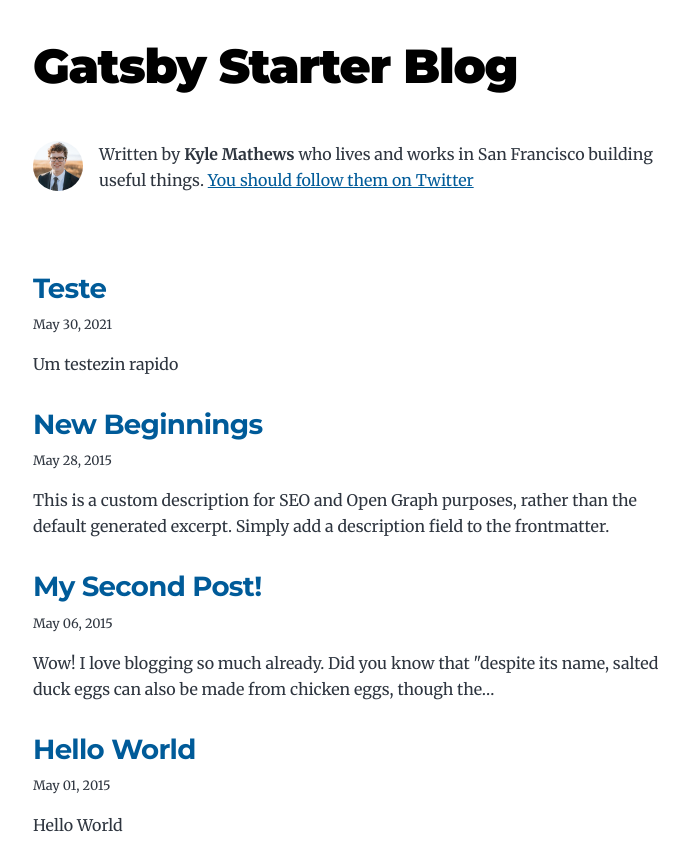
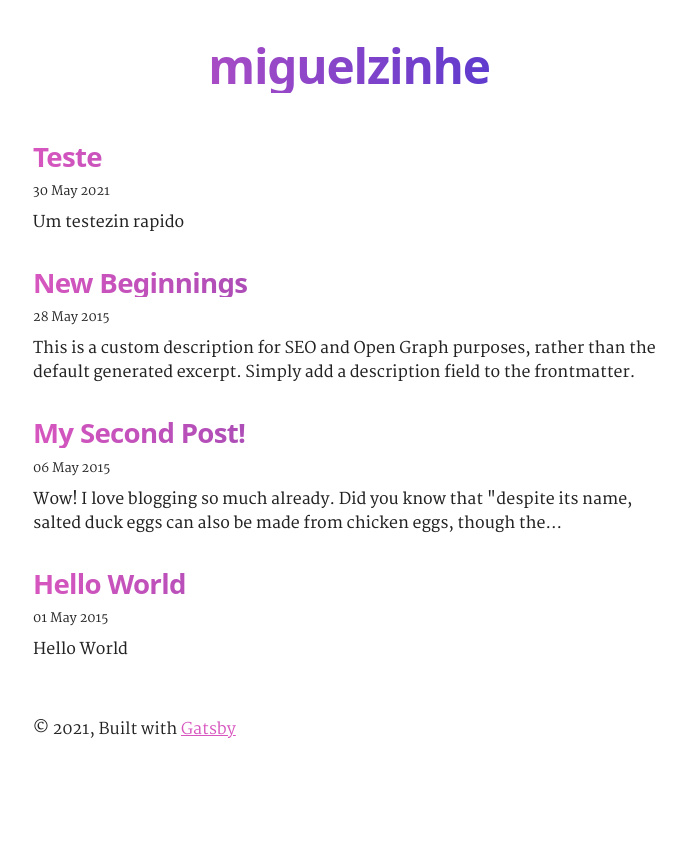
Before and after one commit to miguelzinhe/miguelsoar.es, a Gatsby site: page / in a window 1280 px wide. Shown: the top 841 px of the page, without its empty margins (291-980 px from the left). After the commit the page ends 806 px from the top, so only its background shows below. Built offline with nearby package versions, Linux system fonts and the light colour scheme; Gatsby itself is replaced by a stand-in of ours.

Commit message:
feat(app): add new styles

```diff
--- a/gatsby-browser.js
+++ b/gatsby-browser.js
@@ -1,6 +1,6 @@
 // custom typefaces
-import "typeface-montserrat"
-import "typeface-merriweather"
+import "typeface-roboto"
+import "typeface-martel"
 // normalize CSS across browsers
 import "./src/normalize.css"
 // custom CSS styles
--- a/gatsby-config.js
+++ b/gatsby-config.js
@@ -1,14 +1,14 @@
 module.exports = {
   siteMetadata: {
-    title: `Gatsby Starter Blog`,
+    title: `miguelzinhe`,
     author: {
-      name: `Kyle Mathews`,
-      summary: `who lives and works in San Francisco building useful things.`,
+      name: `Miguel Soares`,
+      summary: `cientista social em formação, faço códigos pra sobreviver e trabalhos manuais por paixão. tenho TDAH e por isso fiz esse blog, pra procrastinar mais, é claro. meus pronomes são a/ela/ele/elu. `,
     },
     description: `A starter blog demonstrating what Gatsby can do.`,
-    siteUrl: `https://gatsbystarterblogsource.gatsbyjs.io/`,
+    siteUrl: `https://miguelsoar.es`,
     social: {
-      twitter: `kylemathews`,
+      twitter: `miguelzinhe`,
     },
   },
   plugins: [
@@ -113,7 +113,7 @@ module.exports = {
     {
       resolve: `gatsby-plugin-manifest`,
       options: {
-        name: `Gatsby Starter Blog`,
+        name: `miguelzinhe`,
         short_name: `GatsbyJS`,
         start_url: `/`,
         background_color: `#ffffff`,
--- a/package.json
+++ b/package.json
@@ -31,8 +31,8 @@
     "react": "^17.0.1",
     "react-dom": "^17.0.1",
     "react-helmet": "^6.1.0",
-    "typeface-merriweather": "0.0.72",
-    "typeface-montserrat": "0.0.75"
+    "typeface-martel": "^1.1.13",
+    "typeface-roboto": "^1.1.13"
   },
   "devDependencies": {
     "prettier": "2.2.1"
--- a/src/components/bio.js
+++ b/src/components/bio.js
@@ -36,7 +36,7 @@ const Bio = () => {
         className="bio-avatar"
         layout="fixed"
         formats={["AUTO", "WEBP", "AVIF"]}
-        src="../images/profile-pic.png"
+        src="https://pbs.twimg.com/profile_images/1398369380011024389/WPuP7ZKi_400x400.jpg"
         width={50}
         height={50}
         quality={95}
@@ -44,10 +44,10 @@ const Bio = () => {
       />
       {author?.name && (
         <p>
-          Written by <strong>{author.name}</strong> {author?.summary || null}
+          <strong>{author.name}</strong> {author?.summary || null}
           {` `}
           <a href={`https://twitter.com/${social?.twitter || ``}`}>
-            You should follow them on Twitter
+            me siga no twitter!
           </a>
         </p>
       )}
--- a/src/components/layout.js
+++ b/src/components/layout.js
@@ -9,13 +9,15 @@ const Layout = ({ location, title, children }) => {
   if (isRootPath) {
     header = (
       <h1 className="main-heading">
-        <Link to="/">{title}</Link>
+        <Link to="/">
+          {title}
+        </Link>
       </h1>
     )
   } else {
     header = (
       <Link className="header-link-home" to="/">
-        {title}
+          {title}
       </Link>
     )
   }
--- a/src/pages/index.js
+++ b/src/pages/index.js
@@ -1,7 +1,6 @@
 import * as React from "react"
 import { Link, graphql } from "gatsby"
 
-import Bio from "../components/bio"
 import Layout from "../components/layout"
 import Seo from "../components/seo"
 
@@ -11,9 +10,8 @@ const BlogIndex = ({ data, location }) => {
 
   if (posts.length === 0) {
     return (
-      <Layout location={location} title={siteTitle}>
+      <Layout location={location}>
         <Seo title="All posts" />
-        <Bio />
         <p>
           No blog posts found. Add markdown posts to "content/blog" (or the
           directory you specified for the "gatsby-source-filesystem" plugin in
@@ -26,7 +24,6 @@ const BlogIndex = ({ data, location }) => {
   return (
     <Layout location={location} title={siteTitle}>
       <Seo title="All posts" />
-      <Bio />
       <ol style={{ listStyle: `none` }}>
         {posts.map(post => {
           const title = post.frontmatter.title || post.fields.slug
@@ -79,7 +76,7 @@ export const pageQuery = graphql`
           slug
         }
         frontmatter {
-          date(formatString: "MMMM DD, YYYY")
+          date(formatString: "DD MMMM YYYY")
           title
           description
         }
--- a/src/style.css
+++ b/src/style.css
@@ -27,10 +27,10 @@
   --spacing-20: 5rem;
   --spacing-24: 6rem;
   --spacing-32: 8rem;
-  --fontFamily-sans: Montserrat, system-ui, -apple-system, BlinkMacSystemFont,
+  --fontFamily-sans: "Palaquin", system-ui, -apple-system, BlinkMacSystemFont,
     "Segoe UI", Roboto, "Helvetica Neue", Arial, "Noto Sans", sans-serif,
     "Apple Color Emoji", "Segoe UI Emoji", "Segoe UI Symbol", "Noto Color Emoji";
-  --fontFamily-serif: "Merriweather", "Georgia", Cambria, "Times New Roman",
+  --fontFamily-serif: "Martel", "Georgia", Cambria, "Times New Roman",
     Times, serif;
   --font-body: var(--fontFamily-serif);
   --font-heading: var(--fontFamily-sans);
@@ -54,8 +54,12 @@
   --fontSize-5: 2.074rem;
   --fontSize-6: 2.488rem;
   --fontSize-7: 2.986rem;
-  --color-primary: #005b99;
-  --color-text: #2e353f;
+  --color-primary: #d756bf;
+  --color-blue: #3131d4;
+  --color-pink: #da6df2;
+  --color-purple: #994dd8;
+  --color-purple-secondary: #5a3ba7;
+  --color-text: #222;
   --color-text-light: #4f5969;
   --color-heading: #1a202c;
   --color-heading-black: black;
@@ -120,7 +124,9 @@ h6 {
 h1 {
   font-weight: var(--fontWeight-black);
   font-size: var(--fontSize-6);
-  color: var(--color-heading-black);
+  background: linear-gradient(to right, var(--color-primary) 0%, var(--color-blue) 100%);
+	-webkit-background-clip: text;
+	-webkit-text-fill-color: transparent;
 }
 
 h2 {
@@ -160,11 +166,12 @@ h6 > a {
 /* Prose */
 
 p {
-  line-height: var(--lineHeight-relaxed);
+  line-height: var(--lineHeight-normal);
   --baseline-multiplier: 0.179;
   --x-height-multiplier: 0.35;
   margin: var(--spacing-0) var(--spacing-0) var(--spacing-8) var(--spacing-0);
   padding: var(--spacing-0);
+  font-weight: var(--fontWeight-semibold);
 }
 
 ul,
@@ -255,6 +262,8 @@ a:focus {
 }
 
 .main-heading {
+  display: flex;
+  justify-content: center;
   font-size: var(--fontSize-7);
   margin: 0;
 }
@@ -270,13 +279,15 @@ a:focus {
 
 .post-list-item h2 {
   font-size: var(--fontSize-4);
-  color: var(--color-primary);
+	background: linear-gradient(to right, var(--color-primary) 0%, var(--color-purple-secondary) 100%);
+	-webkit-background-clip: text;
+	-webkit-text-fill-color: transparent;
   margin-bottom: var(--spacing-2);
   margin-top: var(--spacing-0);
 }
 
 .post-list-item header {
-  margin-bottom: var(--spacing-4);
+  margin-bottom: var(--spacing-2);
 }
 
 .header-link-home {
@@ -284,6 +295,11 @@ a:focus {
   font-family: var(--font-heading);
   text-decoration: none;
   font-size: var(--fontSize-2);
+}
+
+.logo {
+  transition: none;
+  will-change: unset;
 }
 
 .bio {
@@ -315,6 +331,18 @@ a:focus {
   margin: var(--spacing-0);
 }
 
+.articleBody p:first-child:first-letter {
+  display: block;
+  float: left;
+  font-size: 5rem;
+  background: #222;
+  text-shadow: 0px 1px 3px rgba(255,255,255,0.5);
+  -webkit-background-clip: text;
+  -moz-background-clip: text;
+  background-clip: text;
+  margin: 0 10px 10px 0;
+}
+
 .gatsby-highlight {
   margin-bottom: var(--spacing-8);
 }
--- a/src/templates/blog-post.js
+++ b/src/templates/blog-post.js
@@ -26,6 +26,7 @@ const BlogPostTemplate = ({ data, location }) => {
           <p>{post.frontmatter.date}</p>
         </header>
         <section
+          className="articleBody"
           dangerouslySetInnerHTML={{ __html: post.html }}
           itemProp="articleBody"
         />
```
Also changed, not shown: src/images/logo.png (added), 1 other file.
